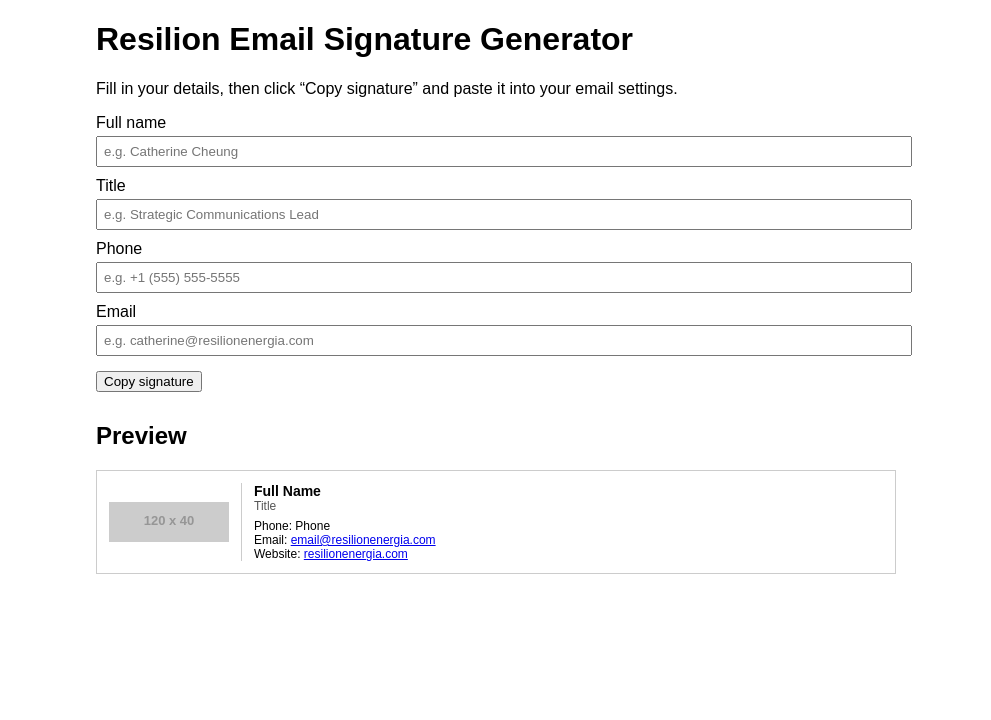
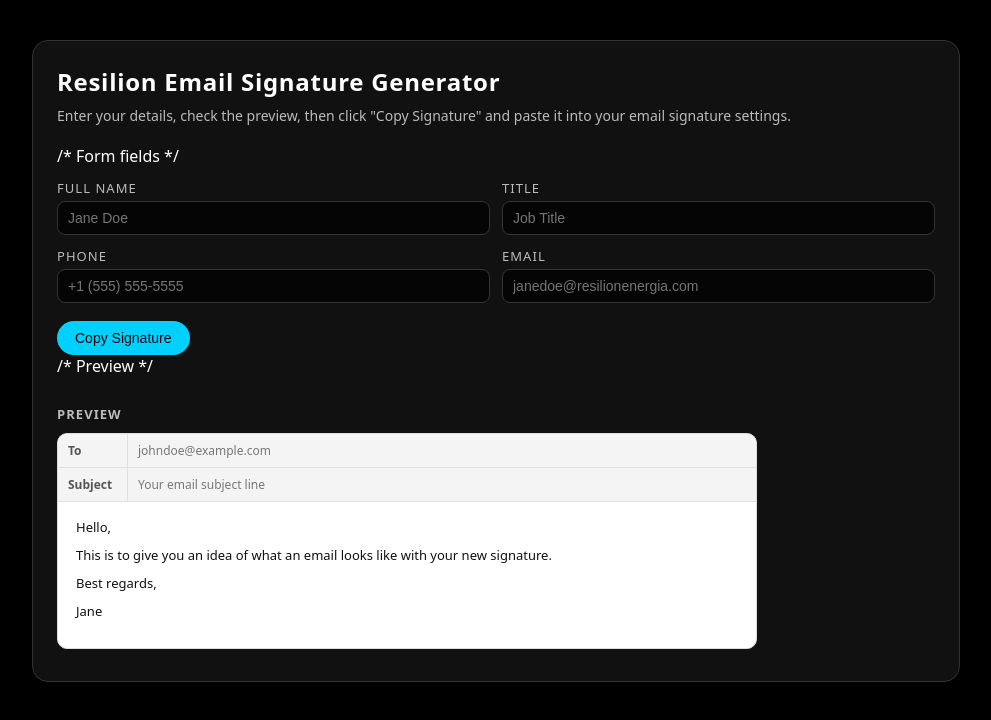
Before and after one commit to catherine89c/resilion-signature, a plain HTML site: page index.html in a window 1280 px wide. Shown: the whole page, without its empty margins (144-1135 px from the left). Drawn offline with Linux system fonts and the light colour scheme; placeholder pictures from the web are drawn by us.

Commit message:
Update index.html V1 test

```diff
--- a/index.html
+++ b/index.html
@@ -4,41 +4,243 @@
   <meta charset="UTF-8">
   <title>Resilion Email Signature Generator</title>
   <style>
-    body { font-family: Arial, sans-serif; max-width: 800px; margin: 20px auto; }
-    label { display: block; margin-top: 10px; }
-    input { width: 100%; padding: 6px; margin-top: 4px; }
-    #signature-preview {
-      border: 1px solid #ccc;
-      padding: 12px;
-      margin-top: 20px;
+    :root {
+      --bg-dark: #000000;
+      --card-bg: #111111;
+      --accent: #00d0ff;
+      --border-subtle: #333333;
+      --email-header-bg: #f4f4f4;
+      --email-border: #dddddd;
+      --text-main: #ffffff;
+      --text-muted: #bbbbbb;
+    }
+
+    * {
+      box-sizing: border-box;
+    }
+
+    body {
+      margin: 0;
+      padding: 0;
+      background: var(--bg-dark);
+      font-family: system-ui, -apple-system, BlinkMacSystemFont, "Segoe UI", Arial, sans-serif;
+      color: var(--text-main);
+    }
+
+    .page {
+      max-width: 960px;
+      margin: 40px auto;
+      padding: 0 16px;
+    }
+
+    .card {
+      background: var(--card-bg);
+      border-radius: 16px;
+      padding: 24px 24px 32px;
+      border: 1px solid var(--border-subtle);
+      box-shadow: 0 18px 45px rgba(0, 0, 0, 0.6);
+    }
+
+    h1 {
+      margin: 0 0 8px 0;
+      font-size: 24px;
+      letter-spacing: 0.03em;
+    }
+
+    .subtitle {
+      margin: 0 0 20px 0;
+      font-size: 14px;
+      color: var(--text-muted);
+    }
+
+    label {
+      display: block;
+      margin-top: 12px;
+      font-size: 13px;
+      text-transform: uppercase;
+      letter-spacing: 0.08em;
+      color: var(--text-muted);
+    }
+
+    input {
+      width: 100%;
+      padding: 8px 10px;
+      margin-top: 4px;
+      border-radius: 8px;
+      border: 1px solid var(--border-subtle);
+      background: #050505;
+      color: var(--text-main);
+      font-size: 14px;
+    }
+
+    input:focus {
+      outline: none;
+      border-color: var(--accent);
+      box-shadow: 0 0 0 1px var(--accent);
+    }
+
+    .row {
+      display: flex;
+      flex-wrap: wrap;
+      gap: 12px;
+    }
+
+    .row > .field {
+      flex: 1 1 220px;
+    }
+
+    .actions {
+      margin-top: 18px;
+      display: flex;
+      gap: 12px;
+      align-items: center;
+      flex-wrap: wrap;
+    }
+
+    button {
+      border: none;
+      border-radius: 999px;
+      padding: 9px 18px;
+      font-size: 14px;
+      cursor: pointer;
+      font-weight: 500;
+    }
+
+    #copy-btn {
+      background: var(--accent);
+      color: #000;
+    }
+
+    #copy-btn:active {
+      transform: scale(0.98);
+    }
+
+    .hint {
+      font-size: 12px;
+      color: var(--text-muted);
+    }
+
+    /* Preview */
+
+    .preview-wrapper {
+      margin-top: 28px;
+    }
+
+    .preview-title {
+      font-size: 13px;
+      font-weight: 600;
+      color: var(--text-muted);
+      margin-bottom: 10px;
+      text-transform: uppercase;
+      letter-spacing: 0.08em;
+    }
+
+    .email-frame {
+      background: #ffffff;
+      border-radius: 10px;
+      border: 1px solid var(--email-border);
+      overflow: hidden;
+      max-width: 700px;
+    }
+
+    .email-header-row {
+      display: flex;
+      border-bottom: 1px solid #e0e0e0;
+      background: var(--email-header-bg);
+      font-size: 12px;
+      color: #555555;
+    }
+
+    .email-header-label {
+      width: 70px;
+      padding: 8px 10px;
+      font-weight: 600;
+      border-right: 1px solid #e0e0e0;
+    }
+
+    .email-header-input {
+      flex: 1;
+      padding: 8px 10px;
+      color: #777777;
+    }
+
+    .email-body {
+      padding: 16px 18px 18px;
+      font-size: 13px;
+      color: #111111;
+      min-height: 120px;
+    }
+
+    .email-body p {
+      margin-top: 0;
+      margin-bottom: 10px;
+    }
+
+    /* On small screens */
+    @media (max-width: 600px) {
+      .card {
+        padding: 18px 16px 24px;
+      }
     }
   </style>
 </head>
 <body>
-  <h1>Resilion Email Signature Generator</h1>
-  <p>Fill in your details, then click “Copy signature” and paste it into your email settings.</p>
+  <div class ="page">
+    <div class="card">
+      <h1>Resilion Email Signature Generator</h1>
+      <p class ="subtitle">
+        Enter your details, check the preview, then click "Copy Signature" and paste it into your email signature settings.
+      </p>
 
-  <label>
-    Full name
-    <input id="name" placeholder="e.g. Catherine Cheung">
-  </label>
-  <label>
-    Title
-    <input id="title" placeholder="e.g. Strategic Communications Lead">
-  </label>
-  <label>
-    Phone
-    <input id="phone" placeholder="e.g. +1 (555) 555-5555">
-  </label>
-  <label>
-    Email
-    <input id="email" placeholder="e.g. catherine@resilionenergia.com">
-  </label>
+    /* Form fields */
+    <div class ="row">
+      <div class ="field">
+        <label for="name">Full name</label>
+        <input id="name" placeholder="Jane Doe">
+      </div>
+    <div class ="field">
+      <label for="title">Title</label>
+      <input id="title" placeholder="Job Title">
+    </div>
+  </div>
 
-  <button id="copy-btn" style="margin-top: 15px;">Copy signature</button>
+  <div class="row">
+    <div class="field">
+      <label for="phone">Phone</label>
+      <input id="phone" placeholder="+1 (555) 555-5555">
+    </div>
+    <div class ="field">
+      <label for="email">Email</label>
+      <input id="email" placeholder="janedoe@resilionenergia.com">
+    </div>
+  </div>
 
-  <h2 style="margin-top: 30px;">Preview</h2>
-  <div id="signature-preview"></div>
+  <div class="actions">
+    <button id="copy-btn">Copy Signature</button>
+  </div>
+
+  /* Preview */
+  <div class="preview-wrapper">
+    <div class="preview-title">Preview</div>
+    <div class="email-frame">
+    <div class="email-header-row">
+      <div class="email-header-label">To</div>
+      <div class="email-header-input">johndoe@example.com</div>
+    </div>
+    <div class="email-header-row">
+      <div class="email-header-label">Subject</div>
+      <div class="email-header-input">Your email subject line</div>
+    </div>
+
+    <div class="email-body">
+      <p>Hello,</p>
+      <p>This is to give you an idea of what an email looks like with your new signature.</p>
+      <p>Best regards,</p>
+      <p>Jane</p>
+      <div id="signature=preview-inner"></div>
+    </div>
+  </div>
+</div>
 
   <script>
     const nameInput = document.getElementById('name');
@@ -49,10 +251,10 @@
     const copyBtn = document.getElementById('copy-btn');
 
     function buildSignatureHtml() {
-      const name = nameInput.value || 'Full Name';
-      const title = titleInput.value || 'Title';
-      const phone = phoneInput.value || 'Phone';
-      const email = emailInput.value || 'email@resilionenergia.com';
+      const name = nameInput.value || 'Jane Doe';
+      const title = titleInput.value || 'Job Title';
+      const phone = phoneInput.value || '+1 (555) 555-5555';
+      const email = emailInput.value || 'janedoe@resilionenergia.com';
 
       // Here is where you’d add Resilion logo, colours, etc.
       return `
```
